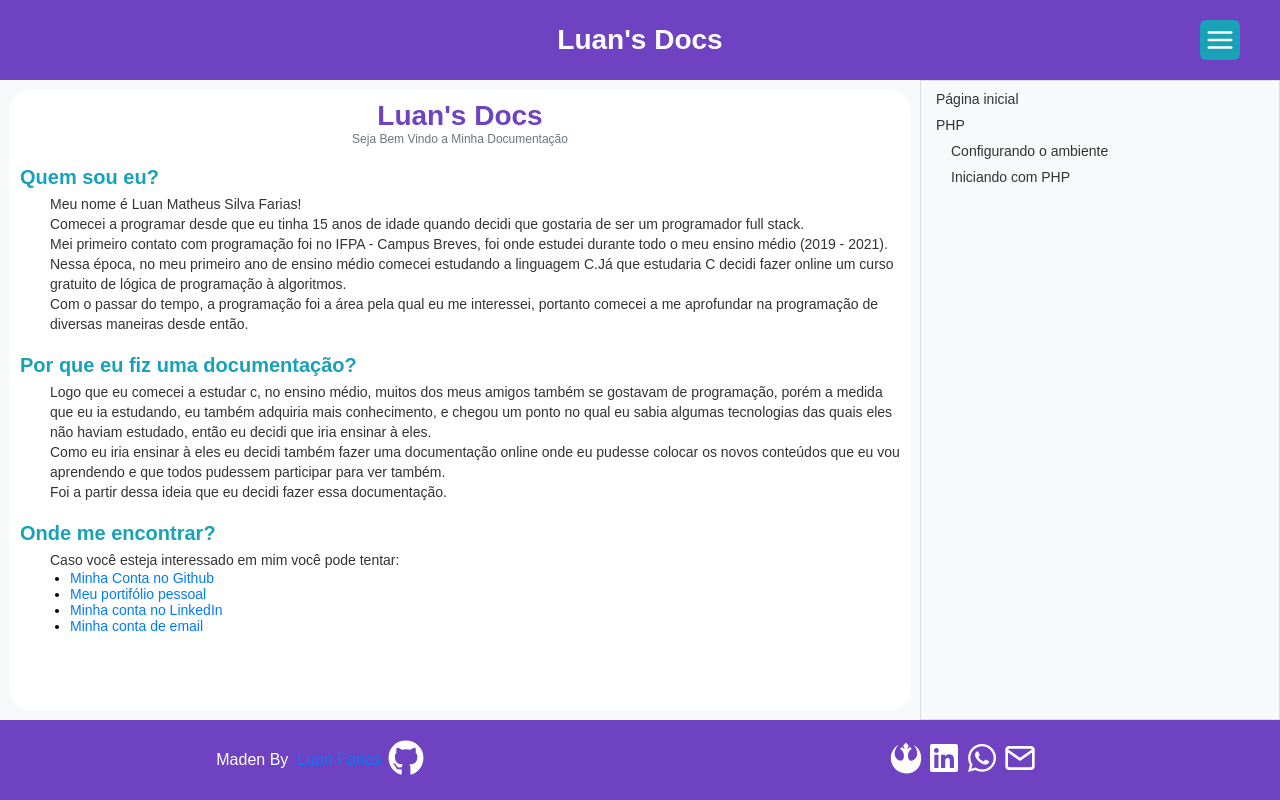
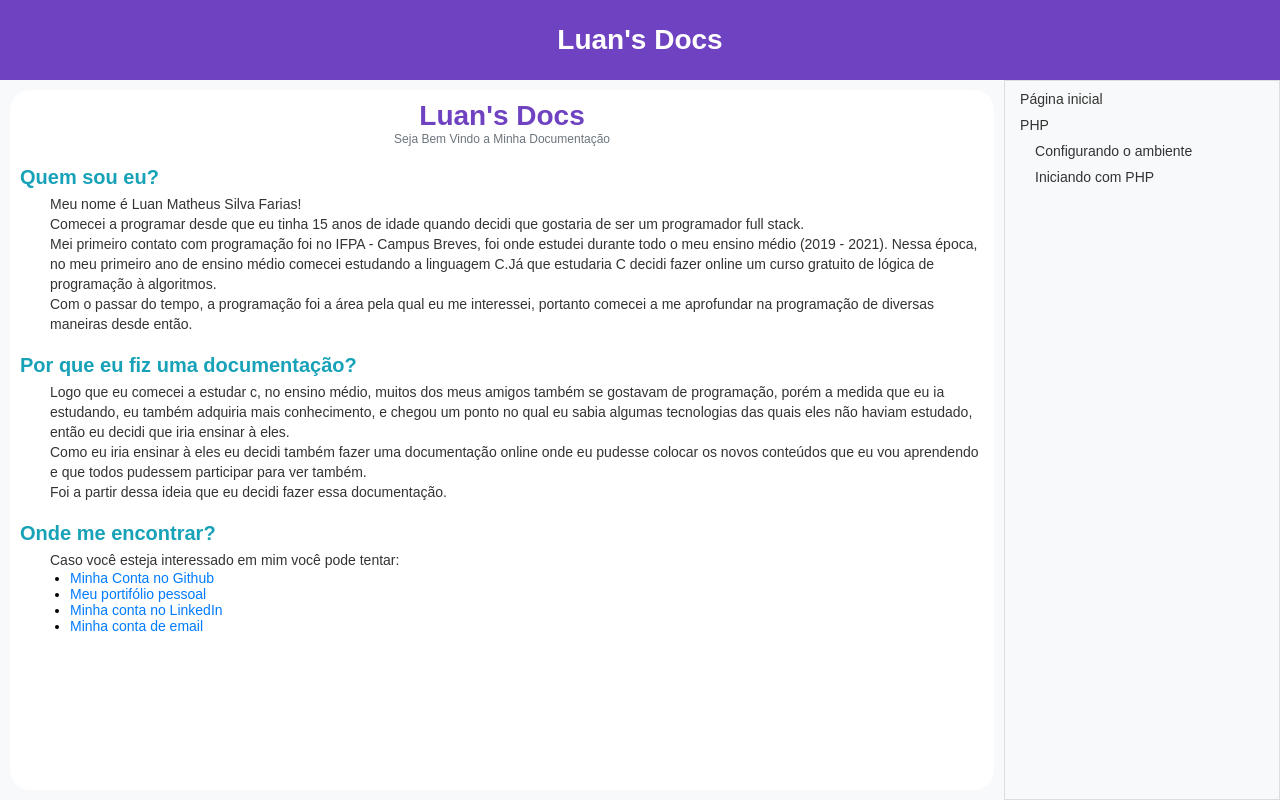
Before and after one commit to lunsmat/Luns_Docs, a React (Create React App) app: page / in a window 1280 px wide. Built offline with nearby package versions, Linux system fonts and the light colour scheme.

Commit message:
Remaked some styles

```diff
--- a/src/components/Footer/styles.ts
+++ b/src/components/Footer/styles.ts
@@ -8,9 +8,6 @@ export const Container = styled.footer`
     font-size: 16px;
     color: #FFF;
     flex-wrap: wrap;
-    position: fixed;
-    bottom: 0;
-    left: 0;
     width: 100vw;
 
     div {
--- a/src/components/Header/index.tsx
+++ b/src/components/Header/index.tsx
@@ -11,11 +11,13 @@ interface Props {
 const Header: React.FC<Props> = ({ setShowNavBar, showNavBar}) => {
     return (
         <Container>
-            <h1>Luan's Docs</h1>
+            <div>
+                <h1>Luan's Docs</h1>
 
-            <FiMenu color="#FFF"
-                onClick={() => setShowNavBar(!showNavBar)}
-            />
+                <FiMenu color="#FFF"
+                    onClick={() => setShowNavBar(!showNavBar)}
+                />
+            </div>
         </Container>
     );
 }
--- a/src/components/Header/styles.ts
+++ b/src/components/Header/styles.ts
@@ -8,11 +8,26 @@ export const Container = styled.header`
     justify-content: center;
     background: #6f42c1;
     color: #FFF;
-    position: fixed;
+    position: sticky;
     top: 0;
     left: 0;
 
+    div {
+        position: relative;
+        height: 80px;
+        width: 100%;
+        display: flex;
+        align-items: center;
+        justify-content: center;
+        background: #6f42c1;
+        color: #FFF;
+        position: sticky;
+        top: 0;
+        left: 0;
+    }
+
     svg {
+        display: none;
         position: absolute;
         top: 20px;
         right: 40px;
@@ -21,5 +36,9 @@ export const Container = styled.header`
         background: #17a2b8;
         padding: 5px;
         border-radius: 6px;
+
+        @media screen and (max-width: 768px) {
+            display: block;
+        }
     }
 `;
--- a/src/components/NavBar/styles.ts
+++ b/src/components/NavBar/styles.ts
@@ -5,17 +5,15 @@ interface Props {
 }
 
 export const Container = styled.nav<Props>`
-    min-height: calc(100vh - 160px);
+    min-height: calc(100vh - 80px);
     width: 360px;
-    position: fixed;
-    top: 80px;
-    right: ${props => props.show === true ? 0 : '-360px'};
     border: 1px solid #ddd;
-    transition: 800ms;
-    overflow-y: scroll;
     background: #F8F9FA;
+    overflow-y: auto;
 
     @media screen and (max-width: 768px) {
+        position: fixed;
+        transition: 800ms;
         right: ${props => !props.show === true ? 0 : '-360px'};
     }
 
--- a/src/routes.tsx
+++ b/src/routes.tsx
@@ -18,15 +18,15 @@ const Routes: React.FC = () => {
         <BrowserRouter>
             <GlobalStyle />
             <Header setShowNavBar={setShowNavBar} showNavBar={showNavBar} />
-            <PageContainer navOpen={showNavBar}>
+            <PageContainer>
                 <Switch>
                     <Route exact path="/" component={Home} />
                     <Route exact path="/php" component={PHP} />
                     <Route exact path="/php/config" component={PHPConfig} />
                 </Switch>
+                <NavBar show={showNavBar} />
             </PageContainer>
 
-            <NavBar show={showNavBar} />
             <Footer />
         </BrowserRouter>
     );
--- a/src/styles/components/PageContainer.ts
+++ b/src/styles/components/PageContainer.ts
@@ -1,21 +1,6 @@
 import styled from 'styled-components';
 
-interface Props {
-    navOpen: boolean;
-}
-
-export default styled.main<Props>`
-    width: calc(100vw - 20px);
-    margin: 10px;
-    height: calc(100vh - 180px);
-    position: fixed;
-    top: 80px;
-    left: 0;
-    transition: 800ms;
-    background: #FFF;
-    border-radius: 20px;
-
-    @media screen and (min-width: 768px) {
-        width: calc(${props => props.navOpen ? '100vw - 380px' : '100vw - 20px'});
-    }
+export default styled.main`
+    display: flex;
+    justify-content: space-between;
 `;
--- a/src/styles/components/Section.ts
+++ b/src/styles/components/Section.ts
@@ -5,8 +5,11 @@ export default styled.section`
     flex-direction: column;
     padding: 10px;
     width: 100%;
-    height: 100%;
-    overflow-y: scroll;
+    transition: 800ms;
+    background: #FFF;
+    border-radius: 20px;
+    margin: 10px;
+    width: 100%;
 
     header {
         display: flex;
@@ -18,6 +21,7 @@ export default styled.section`
         h2 {
             color: #6f42c1;
             font-size: 28px;
+            text-align: center;
         }
         p {
             color: #6c757d;
--- a/src/styles/global.ts
+++ b/src/styles/global.ts
@@ -20,6 +20,6 @@ export default createGlobalStyle`
     html, body, #root{
         height: 100vh;
         width: 100vw;
-        overflow: hidden;
+        overflow-x: hidden;
     }
 `;
```
